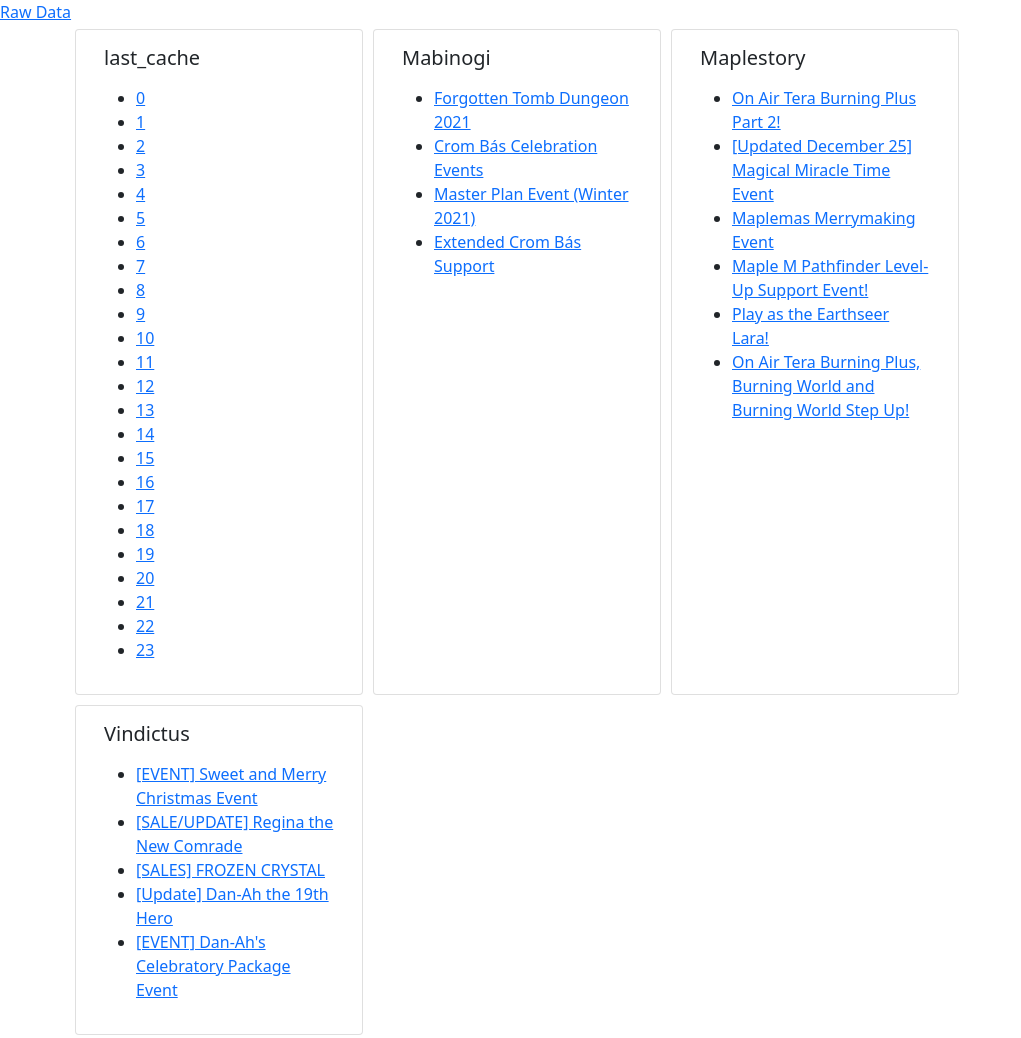
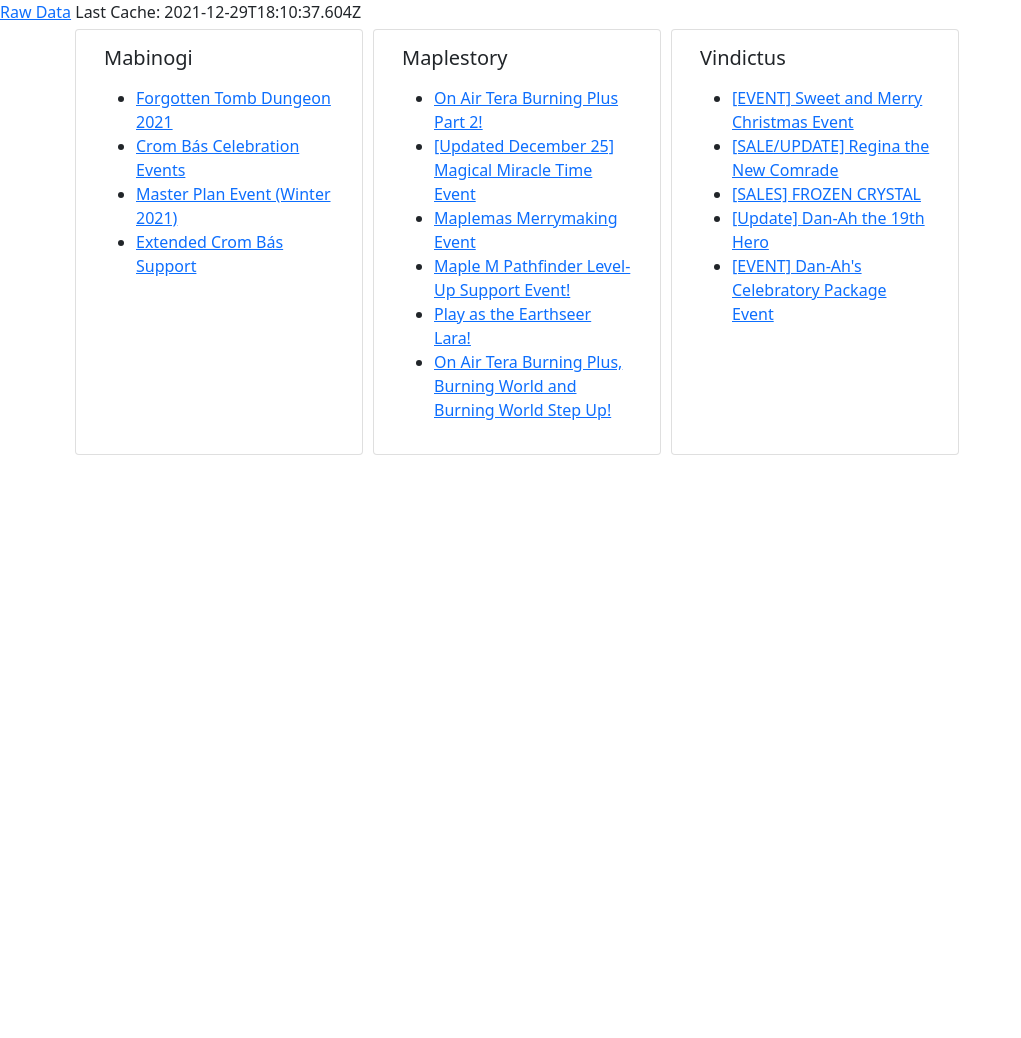
Before and after one commit to tuckerlong/game-events, a website: page index.html in a window 1280 px wide. Shown: the whole page, without its empty margins (0-1021 px from the left). After the commit the page ends 800 px from the top, so only its background shows below. Drawn offline with nearby package versions, Linux system fonts and the light colour scheme.

Commit message:
Display last cache

```diff
--- a/index.html
+++ b/index.html
@@ -6,6 +6,7 @@
 </head>
 <body>
 	<a href="https://github.com/tuckerlong/game-events-data/blob/main/src/data.json">Raw Data</a>
+	<span>Last Cache: <span id="last_cache"></span></span>
 
 	<div class="container">
 		<div id="card-base" class="card col-sm-6" style="width: 18rem; margin: 5px" hidden>
@@ -26,8 +27,10 @@
 			const data = await (await fetch('src/data.json')).json();
 			const base = document.getElementById("card-base");
 
+			document.getElementById("last_cache").innerText = data["last_cache"];
+
 			Object.keys(data).forEach(key => {
-				if (key === 'id') return;
+				if (key === 'last_cache') return;
 
 				const copy = base.cloneNode(true);
 				copy.getRootNode().removeAttribute('hidden');
```
